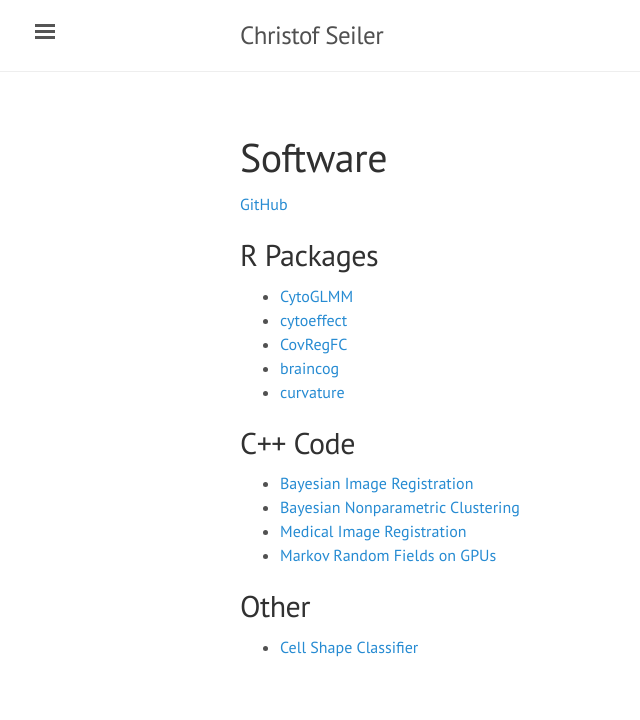
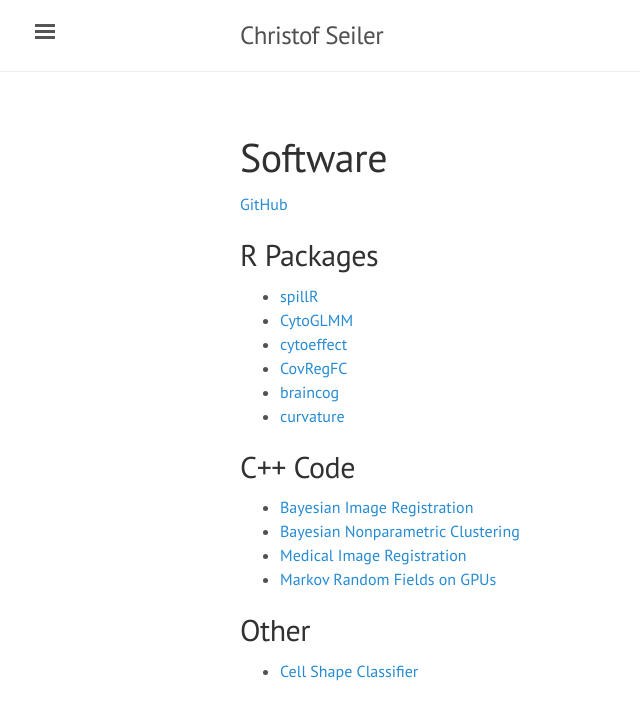
Before and after one commit to ChristofSeiler/ChristofSeiler.github.io, a Jekyll site: the page built from software.md, in a window 1280 px wide. Shown: the top 720 px of the page, without its empty margins (0-640 px from the left). Built offline with Jekyll 4.4.1, drawn with Linux system fonts in a browser that asks for light colours.

Commit message:
added spillR everywhere

```diff
--- a/software.md
+++ b/software.md
@@ -7,6 +7,7 @@ title: Software
 
 ## R Packages
 
+* [spillR](https://github.com/marcoguazzini/spillR)
 * [CytoGLMM](https://bioconductor.org/packages/CytoGLMM/)
 * [cytoeffect](https://christofseiler.github.io/cytoeffect/)
 * [CovRegFC](https://github.com/ChristofSeiler/CovRegFC)
```
Also changed, not shown: 2 other files.
